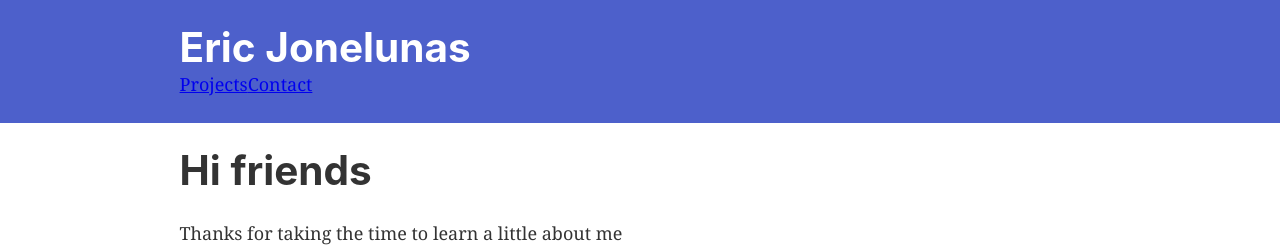
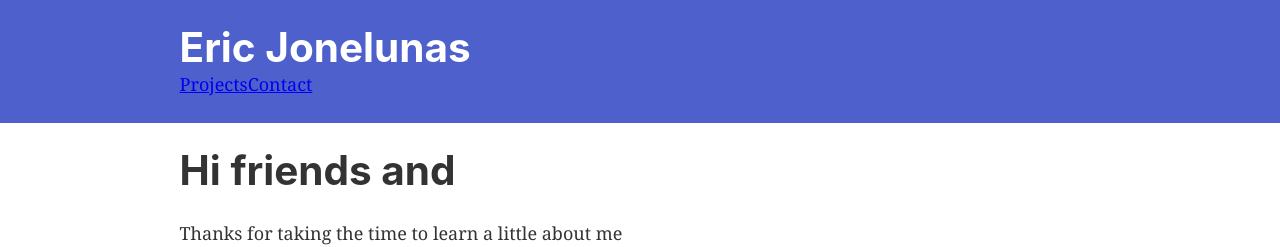
Before and after one commit to ejonelunas/EJonelunas, a Gatsby site: page / in a window 1280 px wide. Shown: the top 247 px of the page. Built offline with nearby package versions, Linux system fonts and the light colour scheme; Gatsby itself is replaced by a stand-in of ours.

```diff
--- a/src/pages/index.js
+++ b/src/pages/index.js
@@ -8,7 +8,7 @@ import SEO from "../components/seo"
 const IndexPage = () => (
   <Layout>
     <SEO title="Home" />
-    <h1>Hi friends</h1>
+    <h1>Hi friends and</h1>
     <p>Thanks for taking the time to learn a little about me</p>
     <p></p>
     <div style={{ maxWidth: `300px`, marginBottom: `1.45rem` }}>
```
